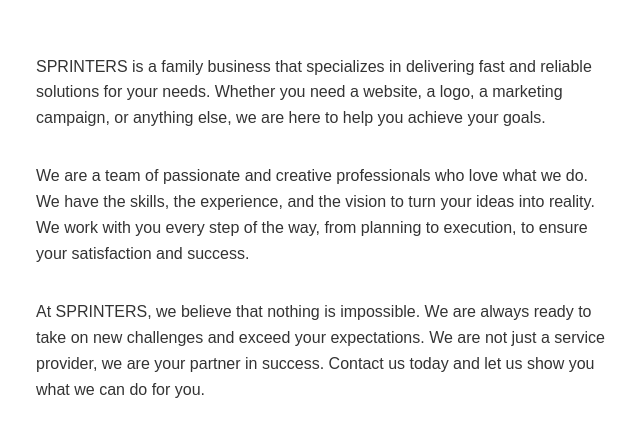
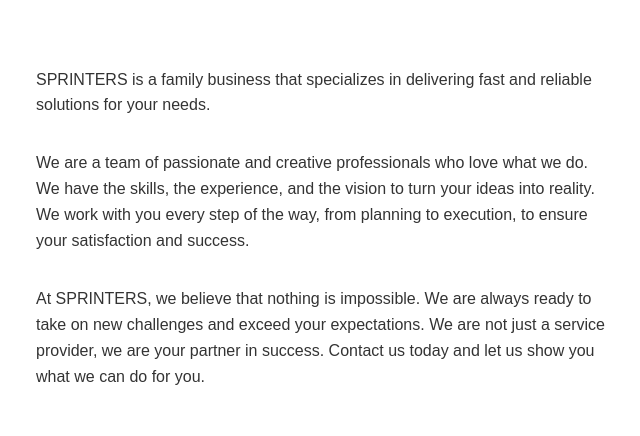
Before and after one commit to kunesv/my-static-web-app, a Svelte app in the folder svelte-app/: page / in a window 1280 px wide. Shown: the part 1812-2248 px from the top of the page, without its empty margins (316-956 px from the left). Built offline with nearby package versions, Linux system fonts and the light colour scheme.

Commit message:
And one more text change

```diff
--- a/svelte-app/src/App.svelte
+++ b/svelte-app/src/App.svelte
@@ -37,7 +37,7 @@
 
 
 <section id="body-text">
-  <p>SPRINTERS is a family business that specializes in delivering fast and reliable solutions for your needs. Whether you need a website, a logo, a marketing campaign, or anything else, we are here to help you achieve your goals.</p>
+  <p>SPRINTERS is a family business that specializes in delivering fast and reliable solutions for your needs.</p>
   <p>We are a team of passionate and creative professionals who love what we do. We have the skills, the experience, and the vision to turn your ideas into reality. We work with you every step of the way, from planning to execution, to ensure your satisfaction and success.</p>
   <p>At SPRINTERS, we believe that nothing is impossible. We are always ready to take on new challenges and exceed your expectations. We are not just a service provider, we are your partner in success. Contact us today and let us show you what we can do for you.</p>
 </section>
```
